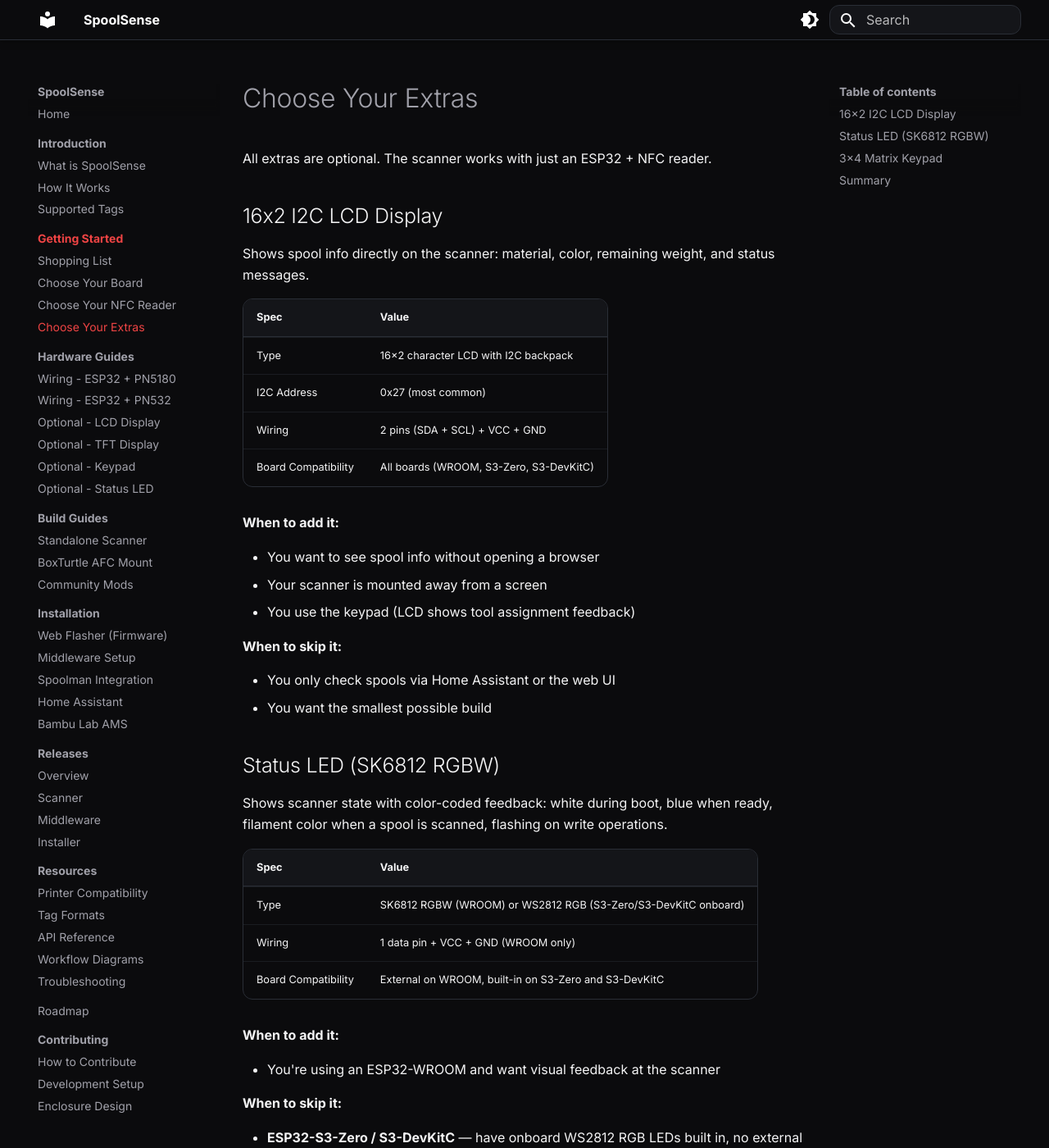
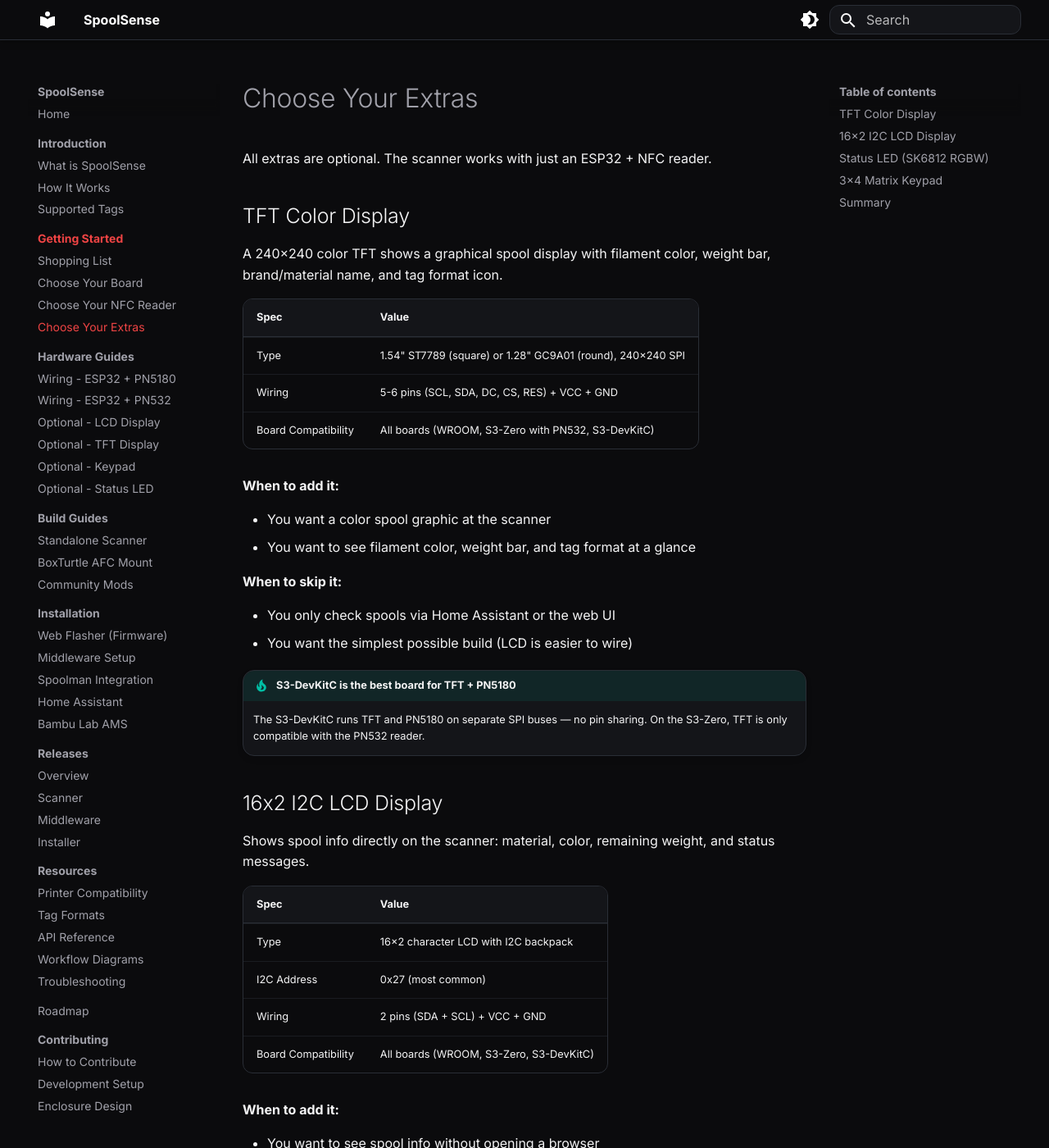
Before and after one commit to SpoolSense/spoolsense.org, an MkDocs documentation site: the page built from docs/getting-started/choose-extras.md, in a window 1280 px wide and 1400 px high. Shown: the whole window at 82% size. Built offline with MkDocs 1.6.1 and Material for MkDocs 9.7.7, drawn with Linux system fonts in a browser that asks for light colours; some of the changed text lies outside the part shown.

Commit message:
docs: add TFT display section to choose-extras

```diff
--- a/docs/getting-started/choose-extras.md
+++ b/docs/getting-started/choose-extras.md
@@ -1,6 +1,29 @@
 # Choose Your Extras
 
 All extras are optional. The scanner works with just an ESP32 + NFC reader.
+
+## TFT Color Display
+
+A 240x240 color TFT shows a graphical spool display with filament color, weight bar, brand/material name, and tag format icon.
+
+| Spec | Value |
+|------|-------|
+| Type | 1.54" ST7789 (square) or 1.28" GC9A01 (round), 240x240 SPI |
+| Wiring | 5-6 pins (SCL, SDA, DC, CS, RES) + VCC + GND |
+| Board Compatibility | All boards (WROOM, S3-Zero with PN532, S3-DevKitC) |
+
+**When to add it:**
+
+- You want a color spool graphic at the scanner
+- You want to see filament color, weight bar, and tag format at a glance
+
+**When to skip it:**
+
+- You only check spools via Home Assistant or the web UI
+- You want the simplest possible build (LCD is easier to wire)
+
+!!! tip "S3-DevKitC is the best board for TFT + PN5180"
+    The S3-DevKitC runs TFT and PN5180 on separate SPI buses — no pin sharing. On the S3-Zero, TFT is only compatible with the PN532 reader.
 
 ## 16x2 I2C LCD Display
 
@@ -72,6 +95,7 @@ Enables scan-to-tool assignment for toolchanger and multi-tool setups. Scan a sp
 
 | Extra | Pins Used | WROOM | S3-Zero | S3-DevKitC | Recommended For |
 |-------|-----------|-------|---------|------------|-----------------|
-| LCD | 2 (I2C) | Yes | Yes | Yes | Visual feedback without browser |
+| TFT | 5-6 (SPI) | Yes | PN532 only | Yes | Color spool graphic |
+| LCD | 2 (I2C) | Yes | Yes | Yes | Simple text display |
 | LED | 1 (data) | External | Built-in | Built-in | Status at a glance |
 | Keypad | 7 (matrix) | Yes | Limited | Yes | Toolchanger/multi-tool |
```
